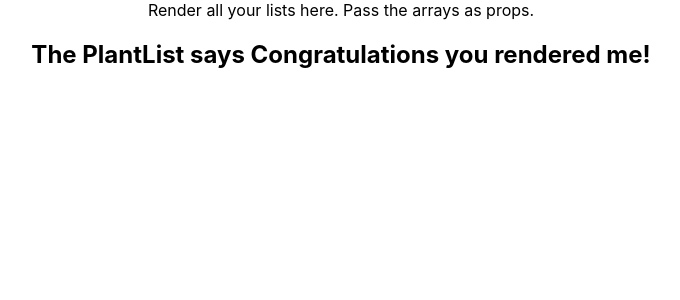
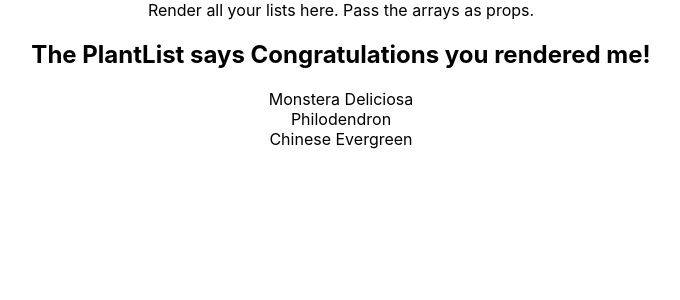
Before and after one commit to abrielcleaver/spotlight1-react-display-a-list-practice, a React (Create React App) app: page / in a window 1280 px wide. Shown: the top 300 px of the page, without its empty margins (299-979 px from the left). Built offline with nearby package versions, Linux system fonts and the light colour scheme.

Commit message:
Fix issue with plant names not displaying on page. issue being caued by a typo in the PlantList file

```diff
--- a/src/PlantList/PlantList.js
+++ b/src/PlantList/PlantList.js
@@ -6,7 +6,7 @@ export default function PlantList(props) {
     {props.plant.map((plant, i) =>
       <PlantItem
         key={`${plant}-${i}`}
-        plants={plant}
+        plant={plant}
       />)
     }
   </div>;
```
